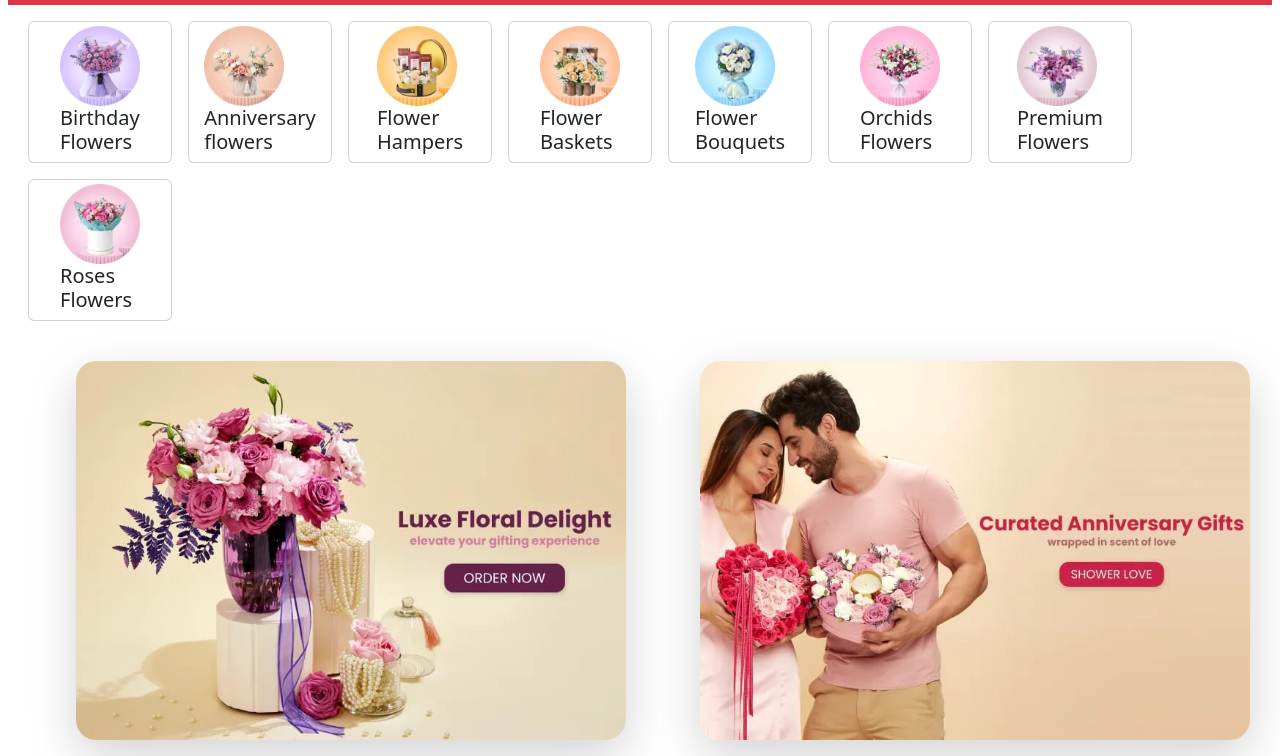
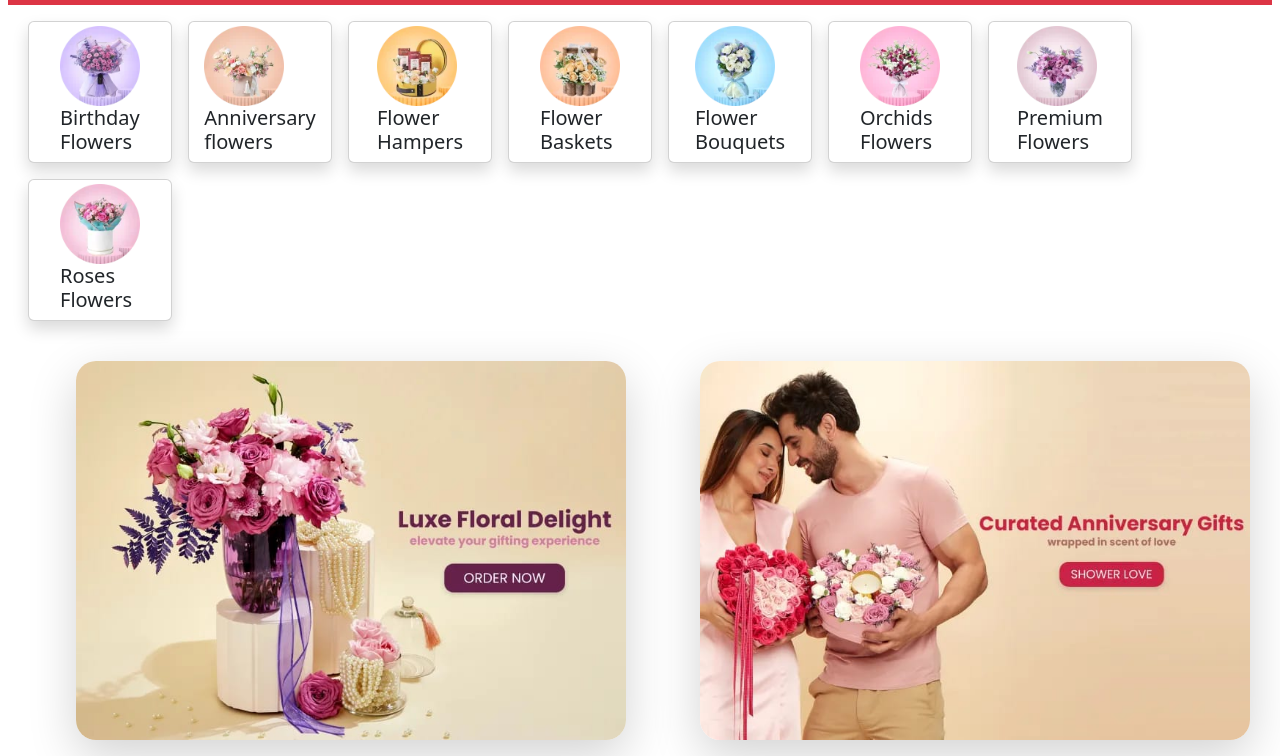
Before and after one commit to sakshi-rah/bootstrap-grid, a plain HTML site: page index.html in a window 1280 px wide. Shown: the part 59-815 px from the top of the page. Drawn offline with nearby package versions, Linux system fonts and the light colour scheme.

Commit message:
adding card shadow

```diff
--- a/index.html
+++ b/index.html
@@ -36,35 +36,35 @@
 
 
     <div class="row container-fluid m-2 ">
-        <div class="col-3 m-2  card" style="width: 9rem;">
+        <div class="col-3 m-2  card shadow" style="width: 9rem;">
             <span class="m-auto d-block mt-1"><img src="./assest/birthday_flowers.webp" alt="" class="flower-img">
             <h5>Birthday <br> Flowers </h5></span>
         </div>
-        <div class="col-1 m-2 card " style="width: 9rem;">
+        <div class="col-1 m-2 card shadow" style="width: 9rem;">
             <span class="m-auto d-block mt-1"><img src="./assest/anniversary_flowers.webp" alt="" class="flower-img">
             <h5>Anniversary <br> flowers </h5></span>
         </div>
-        <div class="col-1 m-2 card " style="width: 9rem;">
+        <div class="col-1 m-2 card shadow" style="width: 9rem;">
             <span class="m-auto d-block mt-1"><img src="./assest/flower_hampers.webp" alt="" class="flower-img">
             <h5>Flower <br> Hampers</h5></span>
         </div>
-        <div class="col-1 m-2 card " style="width: 9rem;">
+        <div class="col-1 m-2 card shadow" style="width: 9rem;">
             <span class="m-auto d-block mt-1"><img src="./assest/flowers_baskets.webp" alt="" class="flower-img">
             <h5>Flower <br> Baskets </h5></span>
         </div>
-        <div class="col-1 m-2 card " style="width: 9rem;">
+        <div class="col-1 m-2 card shadow" style="width: 9rem;">
             <span class="m-auto d-block mt-1"><img src="./assest/flowers_bouquets.webp" alt="" class="flower-img">
             <h5>Flower <br> Bouquets </h5></span>
         </div>
-        <div class="col-1 m-2 card " style="width: 9rem;">
+        <div class="col-1 m-2 card shadow" style="width: 9rem;">
             <span class="m-auto d-block mt-1"><img src="./assest/orchids.webp" alt="" class="flower-img">
             <h5>Orchids <br> Flowers </h5></span>
         </div>
-        <div class="col-1 m-2 card " style="width: 9rem;">
+        <div class="col-1 m-2 card shadow" style="width: 9rem;">
             <span class="m-auto d-block mt-1"><img src="./assest/premium_flowers.webp" alt="" class="flower-img">
             <h5>Premium <br> Flowers </h5></span>
         </div>
-        <div class="col-3 m-2 card " style="width: 9rem;">
+        <div class="col-3 m-2 card shadow" style="width: 9rem;">
             <span class="m-auto d-block mt-1"><img src="./assest/roses.webp" alt="" class="flower-img">
             <h5>Roses <br> Flowers </h5></span>
         </div>
```
